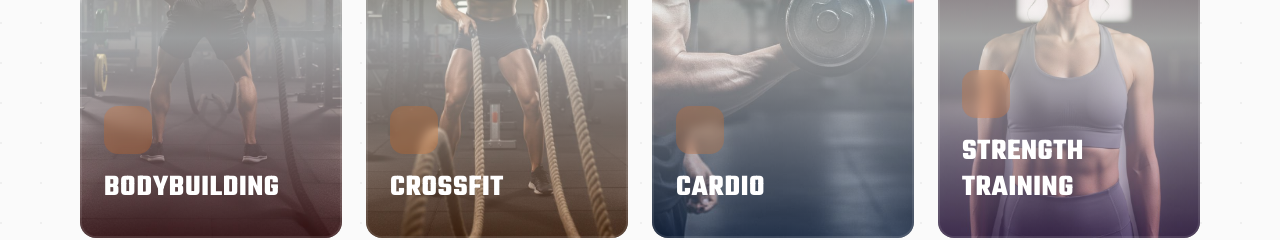
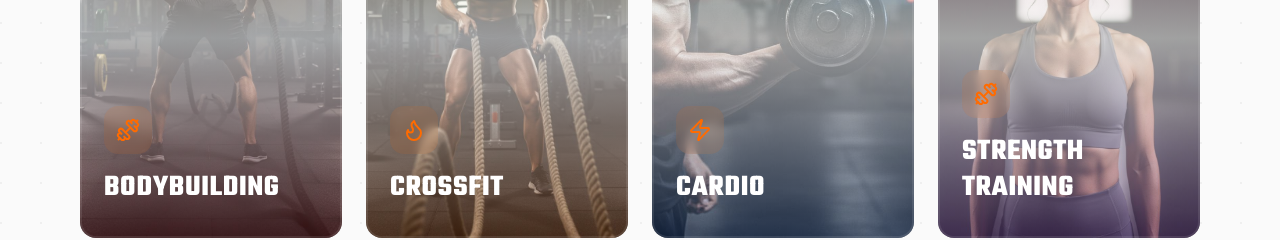
Before and after one commit to ramesh-webdev/Gym-Management-System, a React (Vite) app in the folder frontend/: page /programs in a window 1280 px wide. Shown: the part 458-698 px from the top of the page. Built offline with nearby package versions, Linux system fonts and the light colour scheme.

Commit message:
UI: programs icon update

```diff
--- a/frontend/src/components/public/ProgramsSection.tsx
+++ b/frontend/src/components/public/ProgramsSection.tsx
@@ -125,8 +125,8 @@ export function ProgramsSection() {
               {/* Content */}
               <div className="relative h-full flex flex-col justify-end p-6">
                 {/* Icon */}
-                <div className="w-12 h-12 rounded-xl bg-ko-500/20 backdrop-blur-sm flex items-center justify-center mb-4 group-hover:bg-gradient-to-br group-hover:from-ko-500 group-hover:to-ko-600 transition-colors">
-                  <program.icon className="w-6 h-6 bg-gradient-to-r from-ko-500 to-ko-600 bg-clip-text text-transparent group-hover:text-primary-foreground transition-colors" />
+                <div className="w-12 h-12 rounded-xl bg-ko-500/10 backdrop-blur-sm flex items-center justify-center mb-4 group-hover:bg-gradient-to-br group-hover:from-ko-500 group-hover:to-ko-600 transition-all duration-300">
+                  <program.icon className="w-6 h-6 text-ko-500 group-hover:text-primary-foreground transition-colors" />
                 </div>
 
                 {/* Title */}
@@ -157,8 +157,8 @@ export function ProgramsSection() {
               {/* Border Glow */}
               <div
                 className={`absolute inset-0 rounded-2xl border-2 transition-all duration-500 ${hoveredCard === index
-                    ? 'border-ko-500 shadow-glow'
-                    : 'border-white/10'
+                  ? 'border-ko-500 shadow-glow'
+                  : 'border-white/10'
                   }`}
               />
             </div>
```
